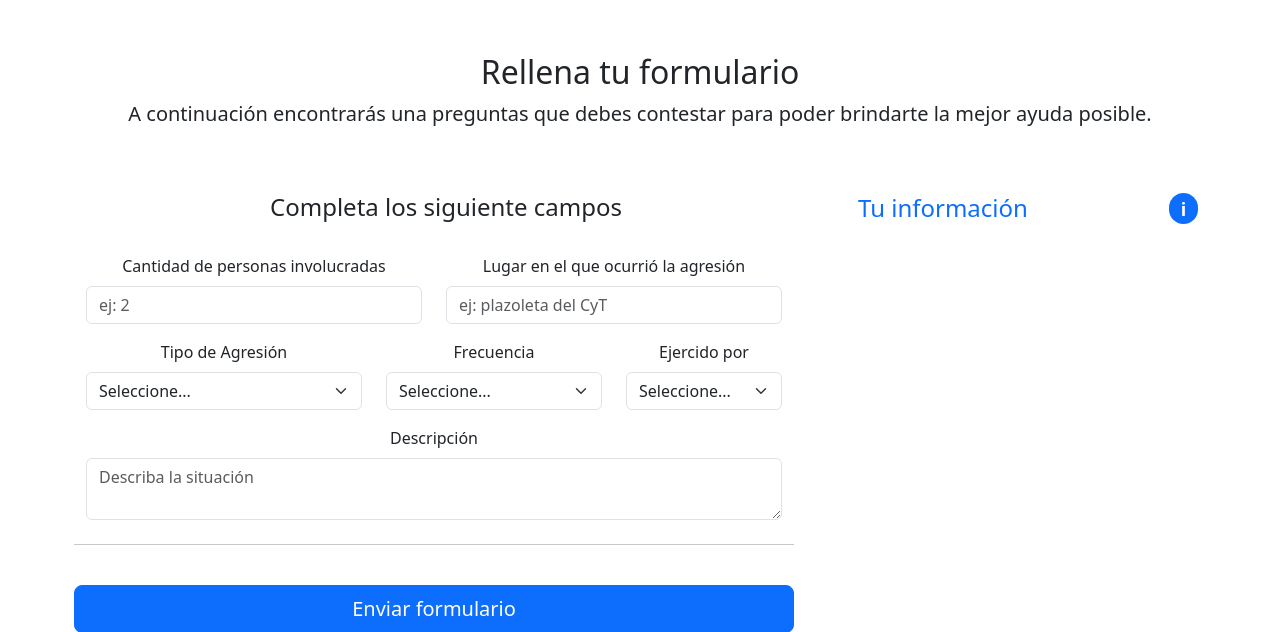
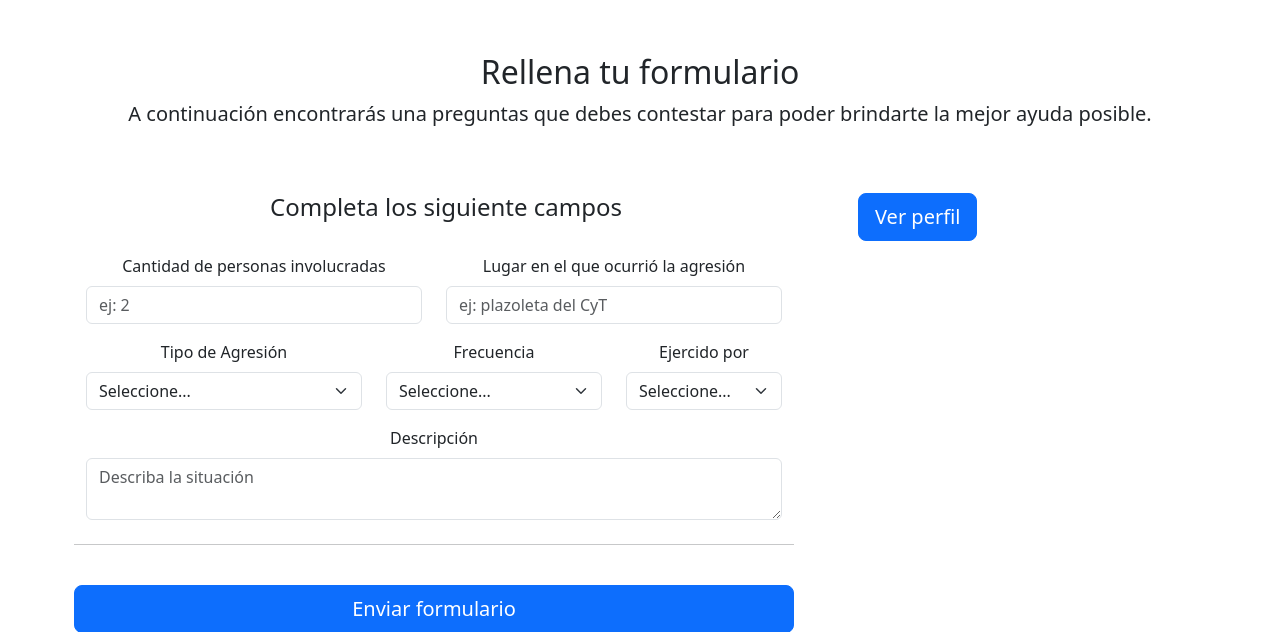
Before and after one commit to LuisFelipe133/UNCampusSinAcoso, a Flask app: page /home in a window 1280 px wide. Shown: the part 51-683 px from the top of the page. Run offline with Flask 3, Linux system fonts and the light colour scheme; the visitor is signed in with stand-in values (Sample User, id 1); data that the repository does not hold is empty; some libraries are stand-ins or nearby versions.

Commit message:
traer datos para la tabla

```diff
--- a/src/app.py
+++ b/src/app.py
@@ -49,6 +49,14 @@ def login():
     else:
         return render_template('auth/login.html')
 
+@app.route('/perfil',methods=['POST'])
+@login_required
+def perfil():
+    if request.method=='POST':
+        print(ModelUser.get_denuncias_curUser(db,1))
+        return render_template('auth/perfil.html')
+
+
 @app.route('/logout')
 def logout():
     logout_user()
--- a/src/models/ModelUser.py
+++ b/src/models/ModelUser.py
@@ -52,3 +52,14 @@ class ModelUser():
             return 'Conexión exitosa a la base de datos'
         except Exception as e:
             return 'Error al conectar a la base de datos: ' + str(e)
+    @classmethod
+    def get_denuncias_curUser(self,db:MySQL,id):
+        try:
+            cursor = db.connection.cursor()
+            cursor.callproc('get_denuncias_curUser',(id,))
+            results = cursor.fetchall()
+            cursor.close()
+            db.connection.commit()
+            return results[0]
+        except Exception as e:
+            print('Error : ' + e)
--- a/src/templates/home.html
+++ b/src/templates/home.html
@@ -156,8 +156,10 @@
     <div class="row g-5">
       <div class="col-md-5 col-lg-4 order-md-last">
         <h4 class="d-flex justify-content-between align-items-center mb-3">
-          <span class="text-primary">Tu información</span>
-          <span class="badge bg-primary rounded-pill">i</span>
+            <form action="/perfil" method="POST">
+            <input type="hidden" name="csrf_token" value="{{ csrf_token() }}">
+          <button class="w-100 btn btn-primary btn-lg" >Ver perfil</button>
+            </form>
         </h4>
       </div>
 
```
